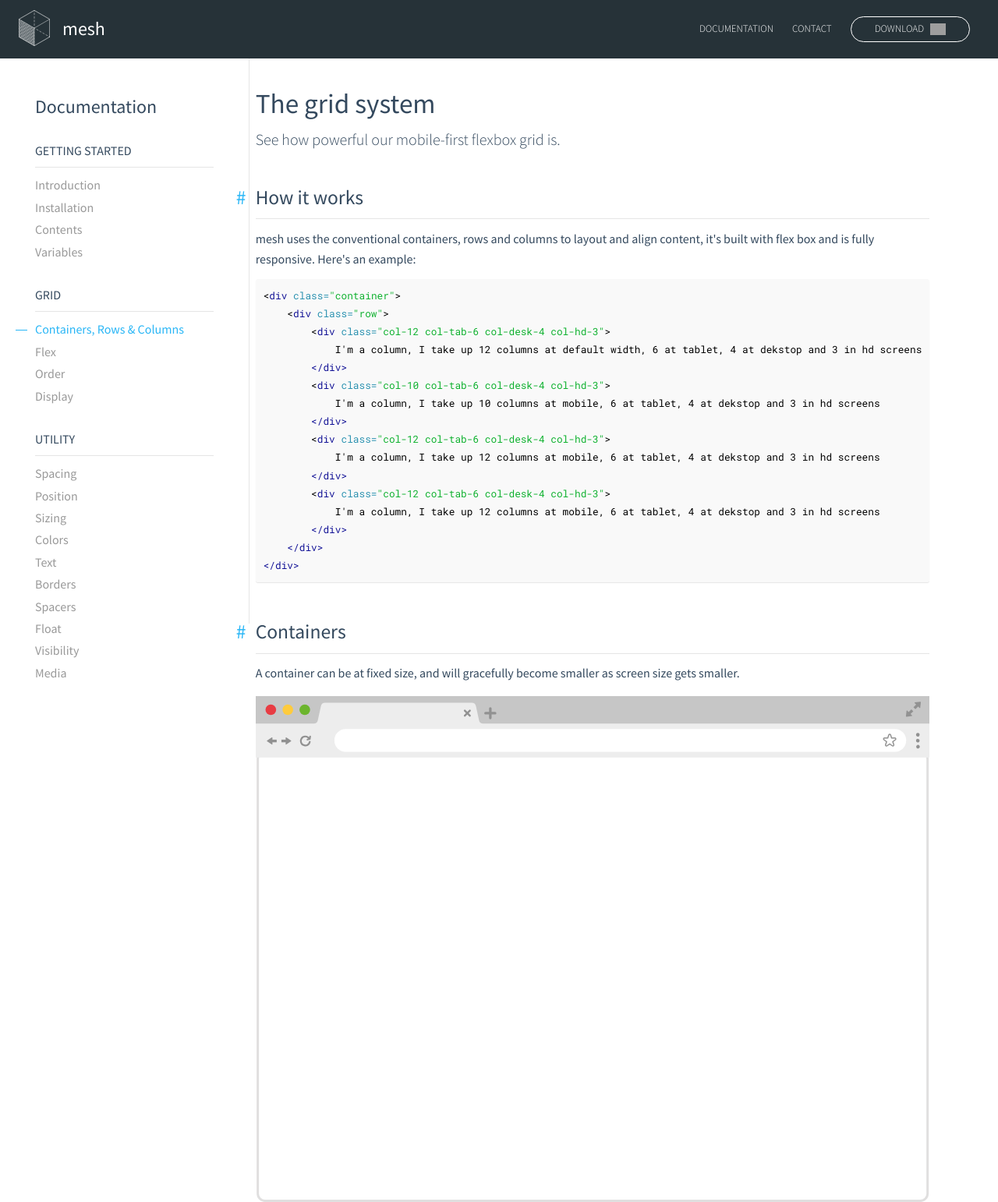
After one commit to ainsleyclark/mesh, a PHP site: page /documentation/grid.php in a window 1280 px wide. The commit adds this page. Shown: the whole page at 78% size. Run offline with PHP 8.4, Linux system fonts and the light colour scheme; grey boxes are pictures that could not be loaded.

Commit message:
Added more demo pages & styling

```diff
--- a/demopages/css/main.css
+++ b/demopages/css/main.css
@@ -19,9 +19,9 @@
  * 2. Prevent adjustments of font size after orientation changes in iOS.
  */
 @import url("https://fonts.googleapis.com/css?family=Source+Sans+Pro:300,400,600,700");
-@import url("https://fonts.googleapis.com/css?family=Roboto+Mono:300");
+@import url("https://fonts.googleapis.com/css?family=Roboto+Mono");
 @import url("https://fonts.googleapis.com/css?family=Source+Sans+Pro:300,400,600,700");
-@import url("https://fonts.googleapis.com/css?family=Roboto+Mono:300");
+@import url("https://fonts.googleapis.com/css?family=Roboto+Mono");
 html {
   line-height: 1.15;
   /* 1 */
@@ -444,11 +444,26 @@ code {
   line-height: 1.8em;
 }
 
+.highlight .html .name {
+  color: #0eb02e;
+}
+
+.highlight .html .attr {
+  color: #2B91AF;
+}
+
+.highlight .html .tag {
+  color: #101094;
+}
+
 /* ====================
     Layout
     ==================== */
 header.primary {
   height: 75px;
+  position: fixed;
+  width: 100%;
+  z-index: 9999;
 }
 
 header.primary .logo {
@@ -476,6 +491,10 @@ header.primary nav.primary ul .download img {
 
 header.primary nav.primary ul a:hover {
   text-decoration: none;
+}
+
+.header-spacer {
+  height: 75px;
 }
 
 .sidenav {
--- /dev/null
+++ b/demopages/documentation/grid.php
@@ -0,0 +1,62 @@
+<?php
+
+//Page variables
+$pageData = [
+    'pageTitle' => '',
+    'pageDescription' => '',
+    'activePage' => '',
+    'ogImage' => '',
+    'isDownDirectory' => true,
+    'sideNavActive' => 'containers'
+];
+
+?>
+
+<?php include_once('../partials/header.php'); ?>
+<?php include_once('../partials/sidenav.php'); ?>
+
+
+<section class="content">
+    <div class="container">
+        <div class="row justify-content-center">
+            <div class="col-6">
+                <h1 class="mb-2">The grid system</h1>
+                <div class="lead">See how powerful our mobile-first flexbox grid is.</div>
+                <!-- What is mesh? -->
+                <h2 class="pb-2 b-b1-light mt-5 mb-1 hash">How it works</h2>
+                <p>mesh uses the conventional containers, rows and columns to layout and align content, it's built with flex box and is fully responsive. Here's an example:</p>
+<pre class="highlight"><code class="html">&lt;<span class="tag">div</span> <span class="attr">class=</span><span class="name">"container"</span>&gt;
+    &lt;<span class="tag">div </span><span class="attr">class=</span><span class="name">"row"</span>&gt;
+        &lt;<span class="tag">div </span><span class="attr">class=</span><span class="name">"col-12 col-tab-6 col-desk-4 col-hd-3"</span>&gt;
+            I'm a column, I take up 12 columns at default width, 6 at tablet, 4 at dekstop and 3 in hd screens
+        <span class="tag">&lt;/div&gt;</span>
+        &lt;<span class="tag">div </span><span class="attr">class=</span><span class="name">"col-10 col-tab-6 col-desk-4 col-hd-3"</span>&gt;
+            I'm a column, I take up 10 columns at mobile, 6 at tablet, 4 at dekstop and 3 in hd screens
+        <span class="tag">&lt;/div&gt;</span>
+        &lt;<span class="tag">div </span><span class="attr">class=</span><span class="name">"col-12 col-tab-6 col-desk-4 col-hd-3"</span>&gt;
+            I'm a column, I take up 12 columns at mobile, 6 at tablet, 4 at dekstop and 3 in hd screens
+        <span class="tag">&lt;/div&gt;</span>
+        &lt;<span class="tag">div </span><span class="attr">class=</span><span class="name">"col-12 col-tab-6 col-desk-4 col-hd-3"</span>&gt;
+            I'm a column, I take up 12 columns at mobile, 6 at tablet, 4 at dekstop and 3 in hd screens
+        <span class="tag">&lt;/div&gt;</span>
+    <span class="tag">&lt;/div&gt;</span>
+<span class="tag">&lt;/div&gt;</span></code></pre>
+                <!-- Containers -->
+                <h2 class="pb-2 b-b1-light mt-5 mb-1 hash">Containers</h2>
+                <p>A container can be at fixed size, and will gracefully become smaller as screen size gets smaller.</p>
+                <div class="browser">
+                    <div class="img-cont p-relative my-3">
+                        <img class="p-absolute" src="../assets/svg/browserwindow.svg" alt="Browser window">
+                    </div>
+                    <div class="row">
+                        <div class="col-6 bg-red"></div>
+                    </div>
+                </div>
+
+
+            </div>
+        </div>
+    </div>
+</section>
+<?php //include_once('../partials/smallnav.php'); ?>
+<?php //include_once('../partials/footer.php'); ?>
--- a/demopages/partials/header.php
+++ b/demopages/partials/header.php
@@ -75,4 +75,5 @@ $isDownDirectory = $pageData['isDownDirectory'];
             </div>
         </div>
     </header>
+    <div class="header-spacer"></div>
     <main>
--- a/demopages/partials/sidenav.php
+++ b/demopages/partials/sidenav.php
@@ -1,40 +1,46 @@
+<?php
+
+$activeClass = $pageData['sideNavActive'];
+
+?>
+
 <div class="sidenav">
-    <h5><?php echo $pageData['sideNavHeader'] ?></h5>
+    <h5>Documentation</h5>
     <ul class="main-list color-black">
         <!-- Getting Started -->
         <li class="my-4">
             <div class="nav-header b-b1-light pb-2">Getting Started</div>
             <ul class="sub-list mt-1">
-                <a class="active" href=""><li>Introduction</li></a>
-                <a href=""><li>Installation</li></a>
-                <a href=""><li>Contents</li></a>
-                <a href=""><li>Variables</li></a>
+                <a class="<?php if($activeClass == 'intro') echo 'active'; ?>" href=""><li>Introduction</li></a>
+                <a class="<?php if($activeClass == 'install') echo 'active'; ?>" href=""><li>Installation</li></a>
+                <a class="<?php if($activeClass == 'contents') echo 'active'; ?>" href=""><li>Contents</li></a>
+                <a class="<?php if($activeClass == 'variables') echo 'active'; ?>" href=""><li>Variables</li></a>
             </ul>
         </li>
         <!-- Grid -->
         <li class="my-4">
         <div class="nav-header b-b1-light pb-2">Grid</div>
             <ul class="sub-list mt-1">
-                <a href=""><li>Containers, Rows & Columns</li></a>
-                <a href=""><li>Flex</li></a>
-                <a href=""><li>Order</li></a>
-                <a href=""><li>Display</li></a>
+                <a class="<?php if($activeClass == 'containers') echo 'active'; ?>" href="grid.php"><li>Containers, Rows & Columns</li></a>
+                <a class="<?php if($activeClass == 'flex') echo 'active'; ?>" href=""><li>Flex</li></a>
+                <a class="<?php if($activeClass == 'order') echo 'active'; ?>" href=""><li>Order</li></a>
+                <a class="<?php if($activeClass == 'display') echo 'active'; ?>" href=""><li>Display</li></a>
             </ul>
         </li>
         <!-- Utility -->
         <li class="my-4">
             <div class="nav-header b-b1-light pb-2">Utility</div>
             <ul class="sub-list mt-1">
-                <a href=""><li>Spacing</li></a>
-                <a href=""><li>Position</li></a>
-                <a href=""><li>Sizing</li></a>
-                <a href=""><li>Colors</li></a>
-                <a href=""><li>Text</li></a>
-                <a href=""><li>Borders</li></a>
-                <a href=""><li>Spacers</li></a>
-                <a href=""><li>Float</li></a>
-                <a href=""><li>Visibility</li></a>
-                <a href=""><li>Media</li></a>
+                <a class="<?php if($activeClass == 'spacing') echo 'active'; ?>" href=""><li>Spacing</li></a>
+                <a class="<?php if($activeClass == 'position') echo 'active'; ?>" href=""><li>Position</li></a>
+                <a class="<?php if($activeClass == 'sizing') echo 'active'; ?>" href=""><li>Sizing</li></a>
+                <a class="<?php if($activeClass == 'colors') echo 'active'; ?>" href=""><li>Colors</li></a>
+                <a class="<?php if($activeClass == 'text') echo 'active'; ?>" href=""><li>Text</li></a>
+                <a class="<?php if($activeClass == 'borders') echo 'active'; ?>" href=""><li>Borders</li></a>
+                <a class="<?php if($activeClass == 'spacers') echo 'active'; ?>" href=""><li>Spacers</li></a>
+                <a class="<?php if($activeClass == 'float') echo 'active'; ?>" href=""><li>Float</li></a>
+                <a class="<?php if($activeClass == 'visibility') echo 'active'; ?>" href=""><li>Visibility</li></a>
+                <a class="<?php if($activeClass == 'media') echo 'active'; ?>" href=""><li>Media</li></a>
             </ul>
         </li>
     </ul>
--- a/demopages/scss/abstracts/_variables.scss
+++ b/demopages/scss/abstracts/_variables.scss
@@ -25,3 +25,8 @@
 
 // Typography
 // ==========================================================================
+
+
+// Layout
+// ==========================================================================
+$header-height: 75px;
--- a/demopages/scss/base/_fonts.scss
+++ b/demopages/scss/base/_fonts.scss
@@ -4,7 +4,8 @@
 // -----------------------------------------------------------------------------
 
 @import url('https://fonts.googleapis.com/css?family=Source+Sans+Pro:300,400,600,700');
-@import url('https://fonts.googleapis.com/css?family=Roboto+Mono:300');
+//@import url('https://fonts.googleapis.com/css?family=Roboto+Mono:300');
+@import url('https://fonts.googleapis.com/css?family=Roboto+Mono');
 
 $font: "Source Sans Pro", "Helvetica Neue", Arial, sans-serif;
 $font-code: "Roboto Mono", Monaco, courier, monospace;
--- /dev/null
+++ b/demopages/scss/components/_browser.scss
@@ -0,0 +1,4 @@
+// -----------------------------------------------------------------------------
+// _browser.scss
+// This file contains all styles related to the browser window in docs.
+// -----------------------------------------------------------------------------
--- a/demopages/scss/master.scss
+++ b/demopages/scss/master.scss
@@ -30,6 +30,7 @@
     Components
     ==================== */
 @import 'components/_code';
+@import 'components/_browser';
 @import 'components/_buttons';
 
 /* ====================
```
Also changed, not shown: demopages/documentation/index.php (+10 -7 lines), demopages/partials/smallnav.php (added, +7 -0 lines), demopages/scss/components/_code.scss (+18 -0 lines), demopages/scss/layout/_header.scss (+8 -3 lines), demopages/assets/svg/browserwindow.svg (added), demopages/scss/layout/_smallnav.scss (added).
